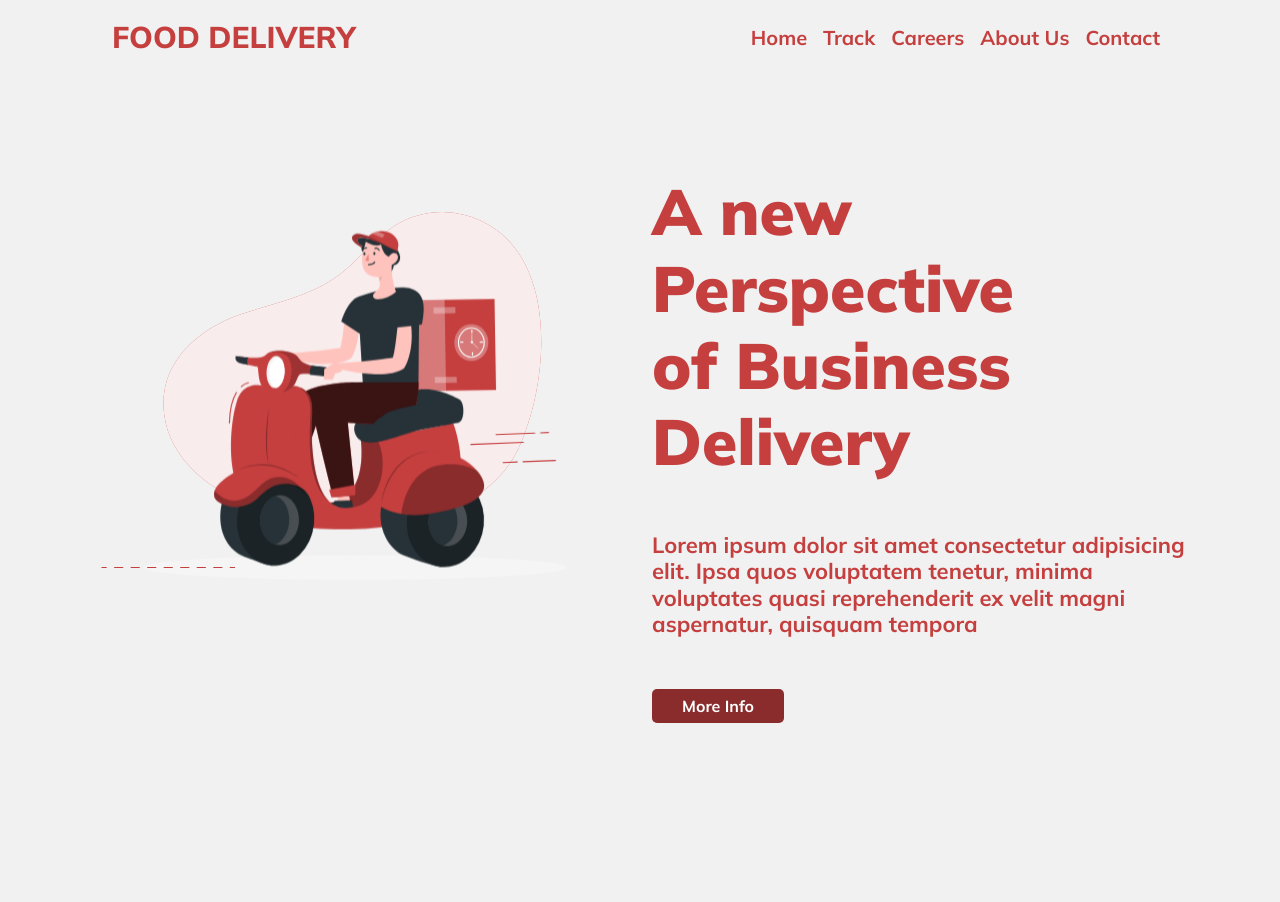
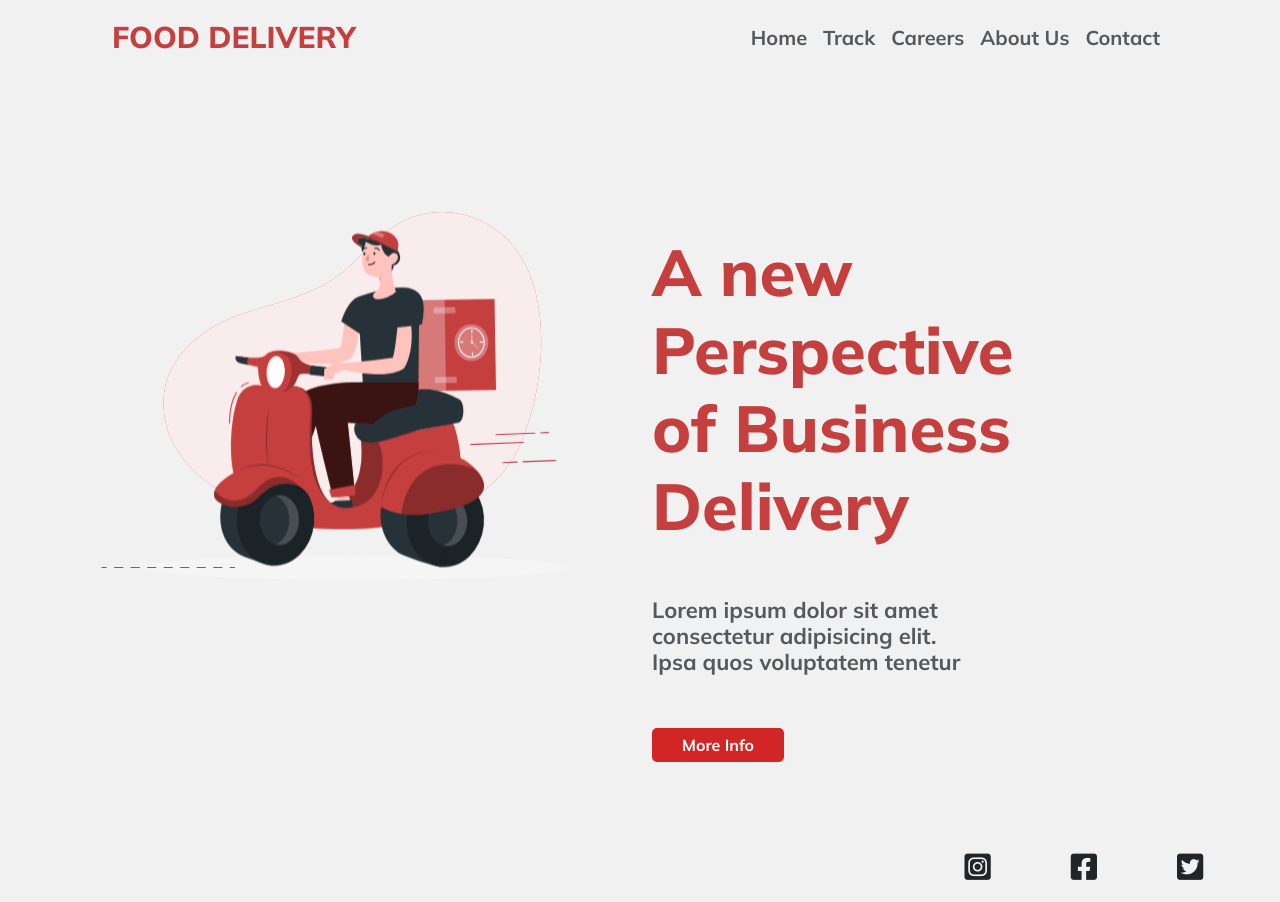
Before and after one commit to adsonxp/Projeto-1, a plain HTML site: page index.html in a window 1280 px wide. Before the commit the page ends 800 px from the top, so only its background shows below. Drawn offline with nearby package versions, Linux system fonts and the light colour scheme.

Commit message:
Alteração-1

```diff
--- a/index.html
+++ b/index.html
@@ -7,7 +7,7 @@
     <link href="https://cdn.jsdelivr.net/npm/bootstrap@5.2.2/dist/css/bootstrap.min.css" rel="stylesheet" integrity="sha384-Zenh87qX5JnK2Jl0vWa8Ck2rdkQ2Bzep5IDxbcnCeuOxjzrPF/et3URy9Bv1WTRi" crossorigin="anonymous">
     <script src="https://cdn.jsdelivr.net/npm/bootstrap@5.2.2/dist/js/bootstrap.bundle.min.js" integrity="sha384-OERcA2EqjJCMA+/3y+gxIOqMEjwtxJY7qPCqsdltbNJuaOe923+mo//f6V8Qbsw3" crossorigin="anonymous"></script>
 
-    <link href="https://cdnjs.cloudflare.com/ajax/libs/font-awesome/6.2.0/css/all.min.css">
+    <link href="https://cdnjs.cloudflare.com/ajax/libs/font-awesome/6.2.0/css/all.min.css" rel="stylesheet">
 
     <link rel="preconnect" href="https://fonts.googleapis.com">
     <link rel="preconnect" href="https://fonts.gstatic.com" crossorigin>
@@ -58,7 +58,7 @@
               </div>
               <div class="col" id="grid-2">
                 <h1> A new Perspective <br> of Business Delivery</h1>
-                <h3> Lorem ipsum dolor sit amet consectetur adipisicing elit. Ipsa quos voluptatem tenetur, minima voluptates quasi reprehenderit ex velit magni aspernatur, quisquam tempora</h3>
+                <h3> Lorem ipsum dolor sit amet <br> consectetur adipisicing elit. <br> Ipsa quos voluptatem tenetur</h3>
                 <button type="button">More Info</button>
               </div>
             </div>
@@ -66,7 +66,11 @@
     </section>
 
     <footer>
-
+        <div class="social">
+            <i class="fa-brands fa-square-instagram"></i>
+            <i class="fa-brands fa-square-facebook"></i>
+            <i class="fa-brands fa-square-twitter"></i>
+        </div>
     </footer>
 </body>
 </html>
--- a/style.css
+++ b/style.css
@@ -1,7 +1,7 @@
 :root {
-    --color-1: #c53f3f;
-    --color-2: #8a2c2c;
-    --color-3: #212529;
+    --color-1: #1b2327bd;
+    --color-2: #cf0c0ce1;
+    --color-3: #c53f3f;
 }
 
 * {
@@ -33,7 +33,7 @@ body {
 }
 
 .navbar-brand {
-    color: var(--color-1) !important;
+    color: var(--color-3) !important;
     font-weight: 800;
     font-size: 30px !important;
 }
@@ -67,14 +67,14 @@ section {
 }
 
 #grid-2 {
-    padding-top: 100px;
+    padding-top: 160px;
 }
 
 #grid-2 h1 {
-    font-weight: 900;
-    font-size: 8vh;
+    font-weight: 800;
+    font-size: 65px;
     text-align: left;
-    color: var(--color-1);
+    color: var(--color-3);
     padding-bottom: 8%;
 }
 
@@ -114,4 +114,39 @@ section {
     }
 }
 
+@media (max-width:600px){
+    #grid-2  {
+        padding-top: 0px;
+    }
+
+    #grid-2 h1 {
+        text-align: center;
+    }
+
+    #grid-2 h3 {
+        text-align: center;
+    }
+
+    #grid-2 button {
+        margin-left: 35%;
+    }
+}
+
 /* FOOTER */
+
+.social {
+    display: flex;
+    justify-content: end;
+    padding-right: 6%;
+    padding-top: 90px;
+    padding-bottom: 20px;
+}
+
+.social i {
+    padding-left: 80px;
+    font-size: 30px;
+}
+
+.social i:hover {
+    color: var(--color-2);
+}
```
